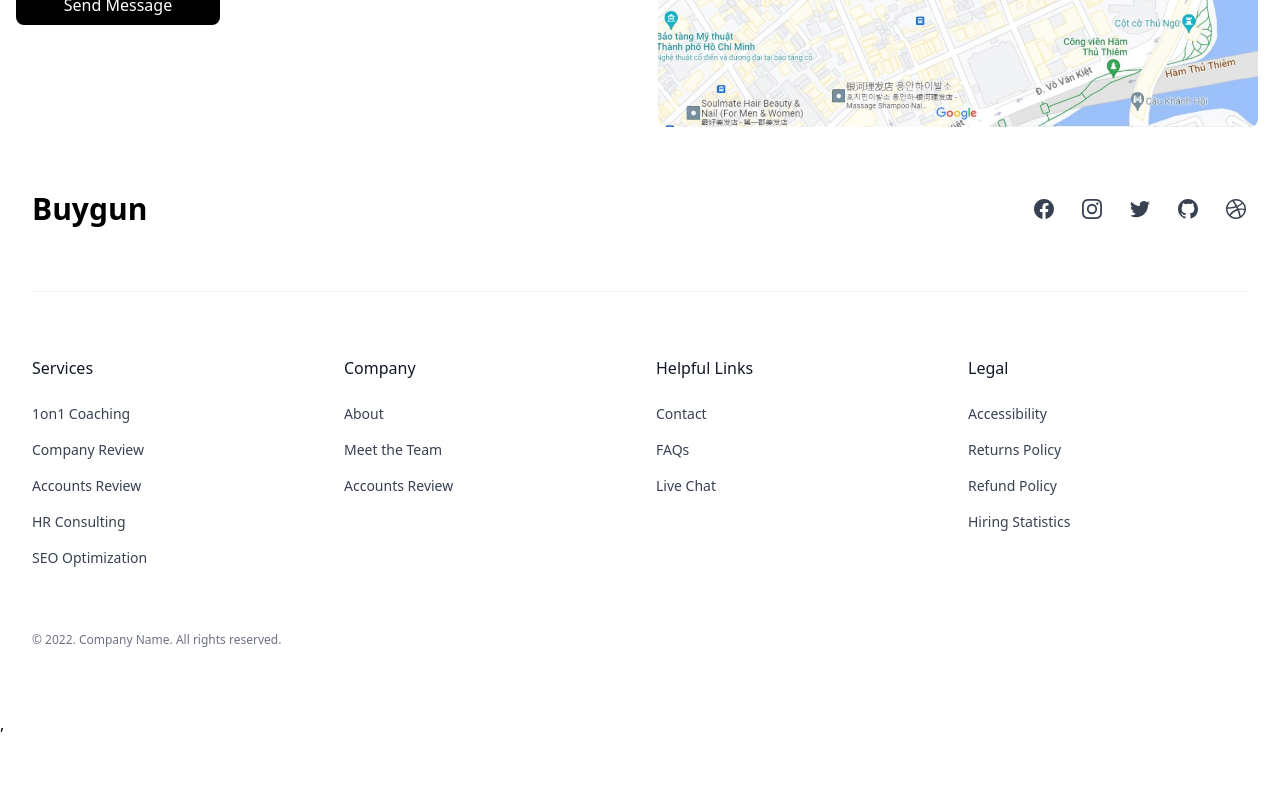
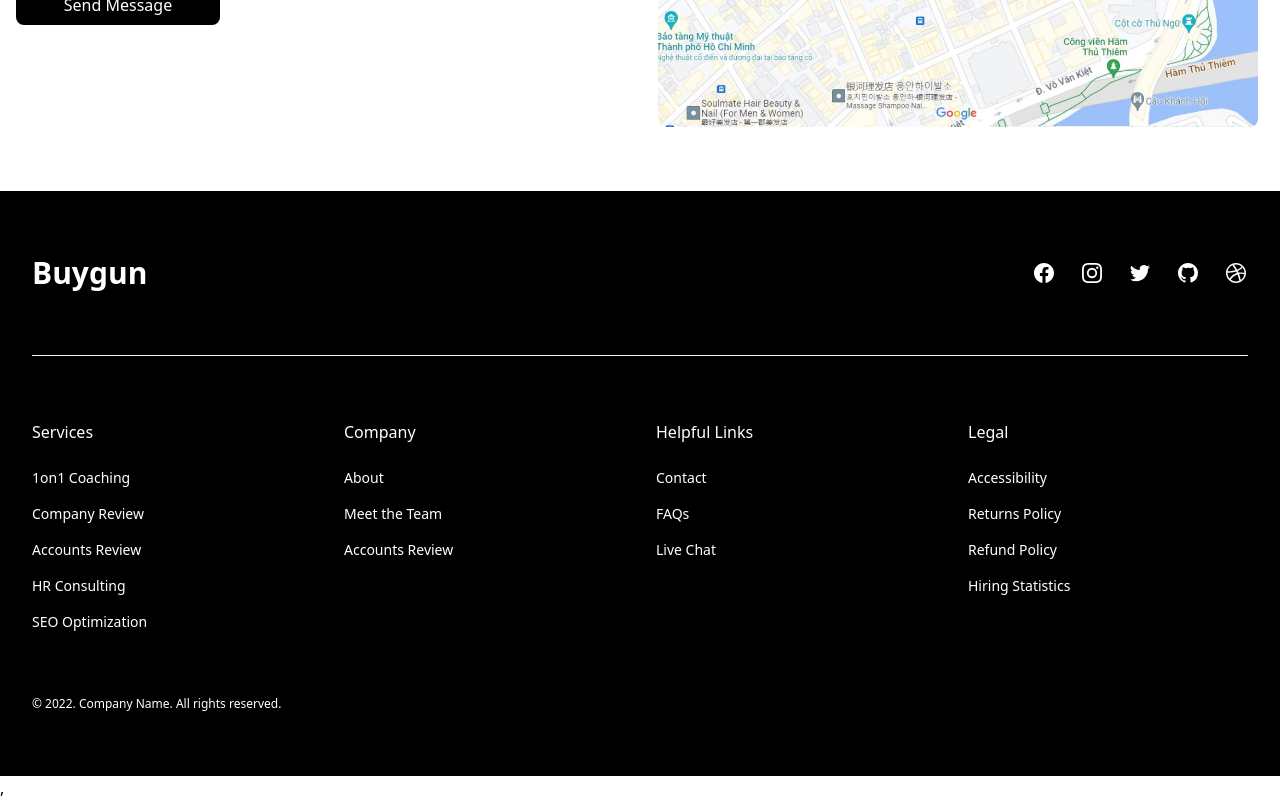
Before and after one commit to khaymanii/BuyGun, a React (Vite) app: page /Contactus in a window 1280 px wide. Shown: the part 615-1415 px from the top of the page. Before the commit the page ends 1351 px from the top, so only its background shows below. Built offline with nearby package versions, Linux system fonts and the light colour scheme.

Commit message:
changed footer colour

```diff
--- a/src/components/Footer.tsx
+++ b/src/components/Footer.tsx
@@ -1,16 +1,16 @@
 function Footer() {
   return (
-    <div className="bg-white">
+    <div className="bg-black text-white">
       <div className="mx-auto max-w-screen-xl space-y-8 px-4 py-16 sm:px-6 lg:space-y-16 lg:px-8">
         <div className="sm:flex sm:items-center sm:justify-between">
           <h2 className="text-3xl font-semibold">Buygun</h2>
-          <ul className="mt-8 flex justify-start gap-6 sm:mt-0 sm:justify-end">
+          <ul className="mt-8 flex justify-start gap-6 sm:mt-0 sm:justify-end text-white">
             <li>
               <a
                 href="#"
                 rel="noreferrer"
                 target="_blank"
-                className="text-gray-700 transition hover:opacity-75"
+                className="transition hover:opacity-75 text-white"
               >
                 <span className="sr-only">Facebook</span>
 
@@ -34,7 +34,7 @@ function Footer() {
                 href="#"
                 rel="noreferrer"
                 target="_blank"
-                className="text-gray-700 transition hover:opacity-75"
+                className="text-white transition hover:opacity-75"
               >
                 <span className="sr-only">Instagram</span>
 
@@ -58,7 +58,7 @@ function Footer() {
                 href="#"
                 rel="noreferrer"
                 target="_blank"
-                className="text-gray-700 transition hover:opacity-75"
+                className="text-white transition hover:opacity-75"
               >
                 <span className="sr-only">Twitter</span>
 
@@ -78,7 +78,7 @@ function Footer() {
                 href="#"
                 rel="noreferrer"
                 target="_blank"
-                className="text-gray-700 transition hover:opacity-75"
+                className="text-white transition hover:opacity-75"
               >
                 <span className="sr-only">GitHub</span>
 
@@ -102,7 +102,7 @@ function Footer() {
                 href="#"
                 rel="noreferrer"
                 target="_blank"
-                className="text-gray-700 transition hover:opacity-75"
+                className="text-white transition hover:opacity-75"
               >
                 <span className="sr-only">Dribble</span>
 
@@ -125,54 +125,39 @@ function Footer() {
 
         <div className="grid grid-cols-1 gap-8 border-t border-gray-100 pt-8 sm:grid-cols-2 lg:grid-cols-4 lg:pt-16">
           <div>
-            <p className="font-medium text-gray-900">Services</p>
+            <p className="font-medium text-white">Services</p>
 
             <ul className="mt-6 space-y-4 text-sm">
               <li>
-                <a
-                  href="#"
-                  className="text-gray-700 transition hover:opacity-75"
-                >
+                <a href="#" className="text-white transition hover:opacity-75">
                   {" "}
                   1on1 Coaching{" "}
                 </a>
               </li>
 
               <li>
-                <a
-                  href="#"
-                  className="text-gray-700 transition hover:opacity-75"
-                >
+                <a href="#" className="text-white transition hover:opacity-75">
                   {" "}
                   Company Review{" "}
                 </a>
               </li>
 
               <li>
-                <a
-                  href="#"
-                  className="text-gray-700 transition hover:opacity-75"
-                >
+                <a href="#" className="text-white transition hover:opacity-75">
                   {" "}
                   Accounts Review{" "}
                 </a>
               </li>
 
               <li>
-                <a
-                  href="#"
-                  className="text-gray-700 transition hover:opacity-75"
-                >
+                <a href="#" className="text-white transition hover:opacity-75">
                   {" "}
                   HR Consulting{" "}
                 </a>
               </li>
 
               <li>
-                <a
-                  href="#"
-                  className="text-gray-700 transition hover:opacity-75"
-                >
+                <a href="#" className="text-white transition hover:opacity-75">
                   {" "}
                   SEO Optimization{" "}
                 </a>
@@ -181,34 +166,25 @@ function Footer() {
           </div>
 
           <div>
-            <p className="font-medium text-gray-900">Company</p>
+            <p className="font-medium text-white">Company</p>
 
             <ul className="mt-6 space-y-4 text-sm">
               <li>
-                <a
-                  href="#"
-                  className="text-gray-700 transition hover:opacity-75"
-                >
+                <a href="#" className="text-white transition hover:opacity-75">
                   {" "}
                   About{" "}
                 </a>
               </li>
 
               <li>
-                <a
-                  href="#"
-                  className="text-gray-700 transition hover:opacity-75"
-                >
+                <a href="#" className="text-white transition hover:opacity-75">
                   {" "}
                   Meet the Team{" "}
                 </a>
               </li>
 
               <li>
-                <a
-                  href="#"
-                  className="text-gray-700 transition hover:opacity-75"
-                >
+                <a href="#" className="text-white transition hover:opacity-75">
                   {" "}
                   Accounts Review{" "}
                 </a>
@@ -217,34 +193,25 @@ function Footer() {
           </div>
 
           <div>
-            <p className="font-medium text-gray-900">Helpful Links</p>
+            <p className="font-medium text-white">Helpful Links</p>
 
             <ul className="mt-6 space-y-4 text-sm">
               <li>
-                <a
-                  href="#"
-                  className="text-gray-700 transition hover:opacity-75"
-                >
+                <a href="#" className="text-white transition hover:opacity-75">
                   {" "}
                   Contact{" "}
                 </a>
               </li>
 
               <li>
-                <a
-                  href="#"
-                  className="text-gray-700 transition hover:opacity-75"
-                >
+                <a href="#" className="text-white transition hover:opacity-75">
                   {" "}
                   FAQs{" "}
                 </a>
               </li>
 
               <li>
-                <a
-                  href="#"
-                  className="text-gray-700 transition hover:opacity-75"
-                >
+                <a href="#" className="text-white transition hover:opacity-75">
                   {" "}
                   Live Chat{" "}
                 </a>
@@ -253,44 +220,32 @@ function Footer() {
           </div>
 
           <div>
-            <p className="font-medium text-gray-900">Legal</p>
+            <p className="font-medium text-white">Legal</p>
 
             <ul className="mt-6 space-y-4 text-sm">
               <li>
-                <a
-                  href="#"
-                  className="text-gray-700 transition hover:opacity-75"
-                >
+                <a href="#" className="text-white transition hover:opacity-75">
                   {" "}
                   Accessibility{" "}
                 </a>
               </li>
 
               <li>
-                <a
-                  href="#"
-                  className="text-gray-700 transition hover:opacity-75"
-                >
+                <a href="#" className="text-white transition hover:opacity-75">
                   {" "}
                   Returns Policy{" "}
                 </a>
               </li>
 
               <li>
-                <a
-                  href="#"
-                  className="text-gray-700 transition hover:opacity-75"
-                >
+                <a href="#" className="text-white transition hover:opacity-75">
                   {" "}
                   Refund Policy{" "}
                 </a>
               </li>
 
               <li>
-                <a
-                  href="#"
-                  className="text-gray-700 transition hover:opacity-75"
-                >
+                <a href="#" className="text-white transition hover:opacity-75">
                   {" "}
                   Hiring Statistics{" "}
                 </a>
@@ -299,7 +254,7 @@ function Footer() {
           </div>
         </div>
 
-        <p className="text-xs text-gray-500">
+        <p className="text-xs text-white">
           &copy; 2022. Company Name. All rights reserved.
         </p>
       </div>
--- a/src/pages/Contactus.tsx
+++ b/src/pages/Contactus.tsx
@@ -73,7 +73,7 @@ function Contactus() {
           <p className="font-semibold">buygun@gmail.com</p>
         </div>
       </div>
-      <div className="max-w-7xl mx-auto flex flex-col md:flex-row justify-between gap-6 px-4">
+      <div className="max-w-7xl mx-auto flex flex-col md:flex-row justify-between gap-6 px-4 mb-16">
         <form className="flex flex-col md:w-1/2 w-full">
           <input
             type="text"
```
